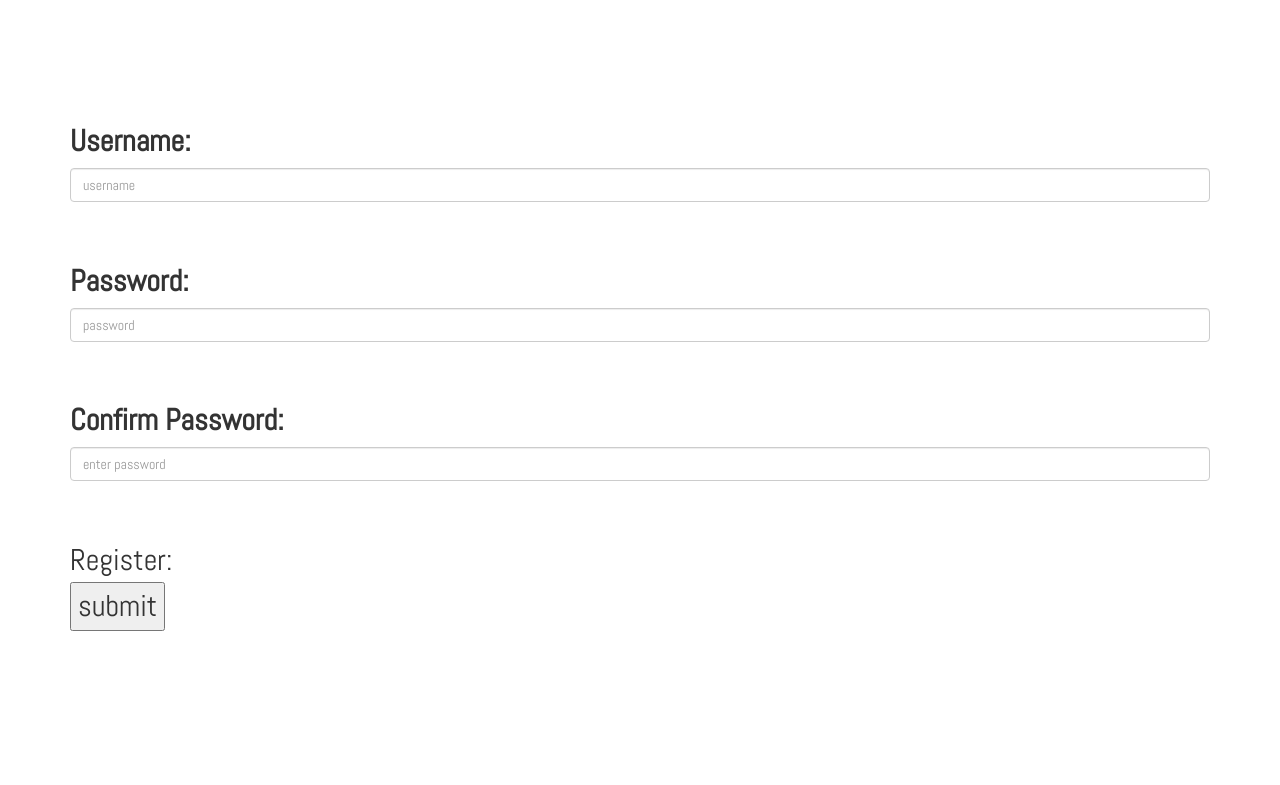
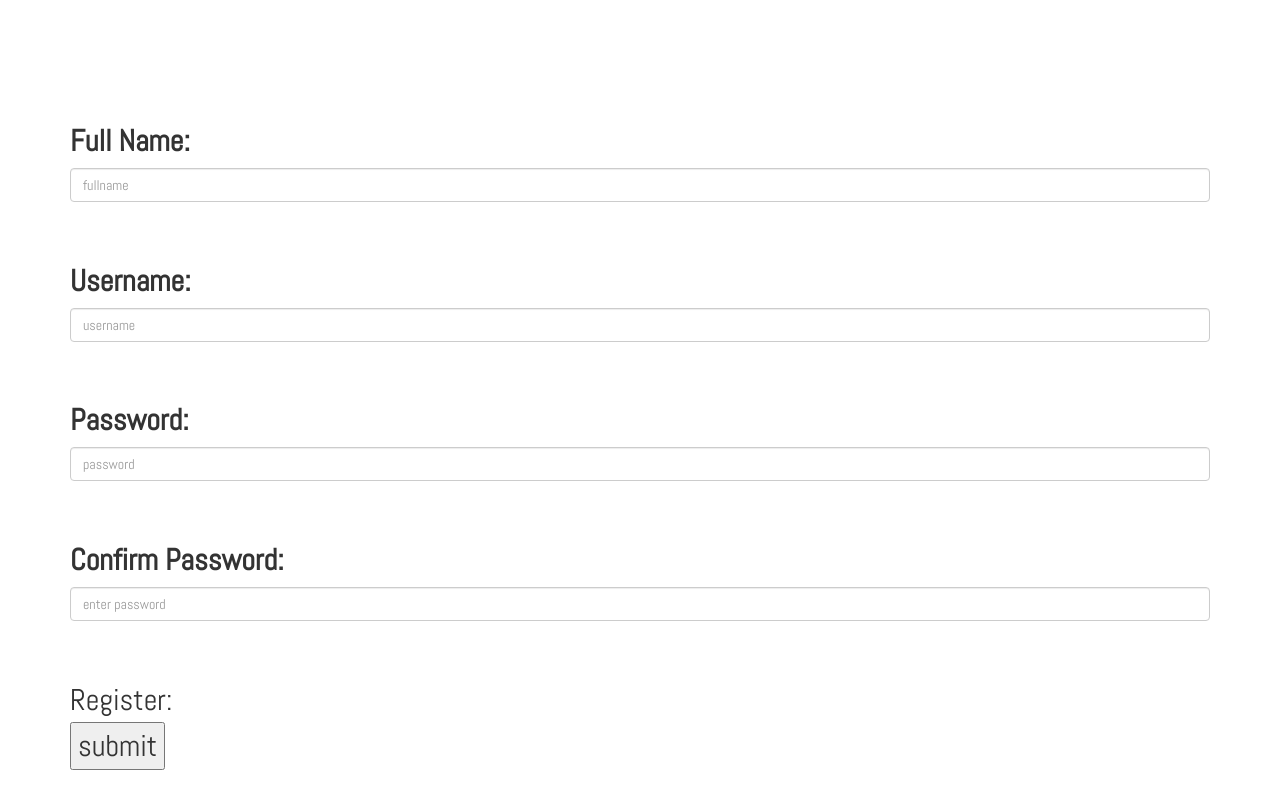
Before and after one commit to alex-wyc/bloginator, a Flask app: page /signup in a window 1280 px wide. Shown: the part 63-848 px from the top of the page. Before the commit the page ends 694 px from the top, so only its background shows below. Run offline with Flask 2, Linux system fonts and the light colour scheme; some libraries are stand-ins or nearby versions.

Commit message:
Added Input for Full Name

```diff
--- a/templates/signup.html
+++ b/templates/signup.html
@@ -11,6 +11,14 @@
     {% endif %}
 
     <form role="form" action="/signup" method="POST">
+
+        <div class="form-group">
+        <label for="inputFullName">Full Name:</label>
+        <input type="text" class="form-control"
+               id="inputFullName" placeholder="fullname"
+               name="fullname" />
+        <br />
+      </div>
 
       <div class="form-group">
         <label for="inputName">Username:</label>
```
